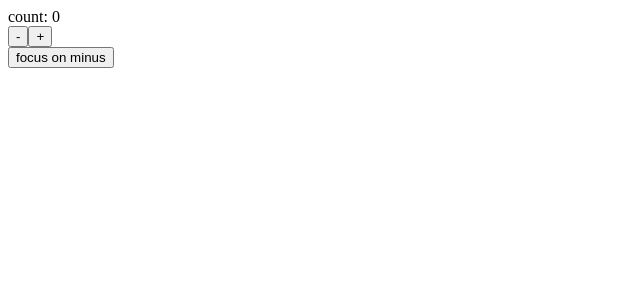
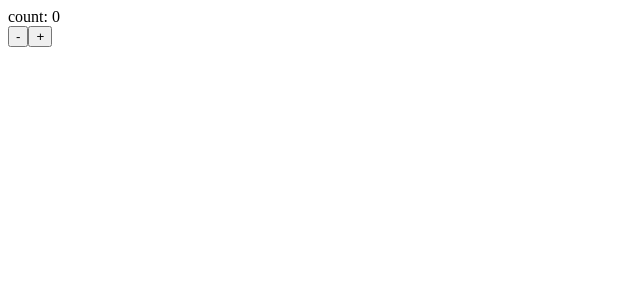
Before and after one commit to fox-foxivich/eslint-and-prettier, a React (Vite) app: page / in a window 1280 px wide. Shown: the top 300 px of the page, without its empty margins (0-640 px from the left). Built offline with nearby package versions, Linux system fonts and the light colour scheme.

Commit message:
remove a focus button

```diff
--- a/src/components/App/App.tsx
+++ b/src/components/App/App.tsx
@@ -12,9 +12,9 @@ export const App: FC = () => {
     setCount((prev) => prev + 1)
   }
 
-  const focusOnDecrementButton = () => {
-    decrementButtonRef.current?.focus()
-  }
+  // const focusOnDecrementButton = () => {
+  //   decrementButtonRef.current?.focus()
+  // }
 
   return (
     <div>
@@ -25,9 +25,9 @@ export const App: FC = () => {
         </button>
         <button onClick={increment}>+</button>
       </div>
-      <div>
+      {/* <div>
         <button onClick={focusOnDecrementButton}>focus on minus</button>
-      </div>
+      </div> */}
     </div>
   )
 }
```
